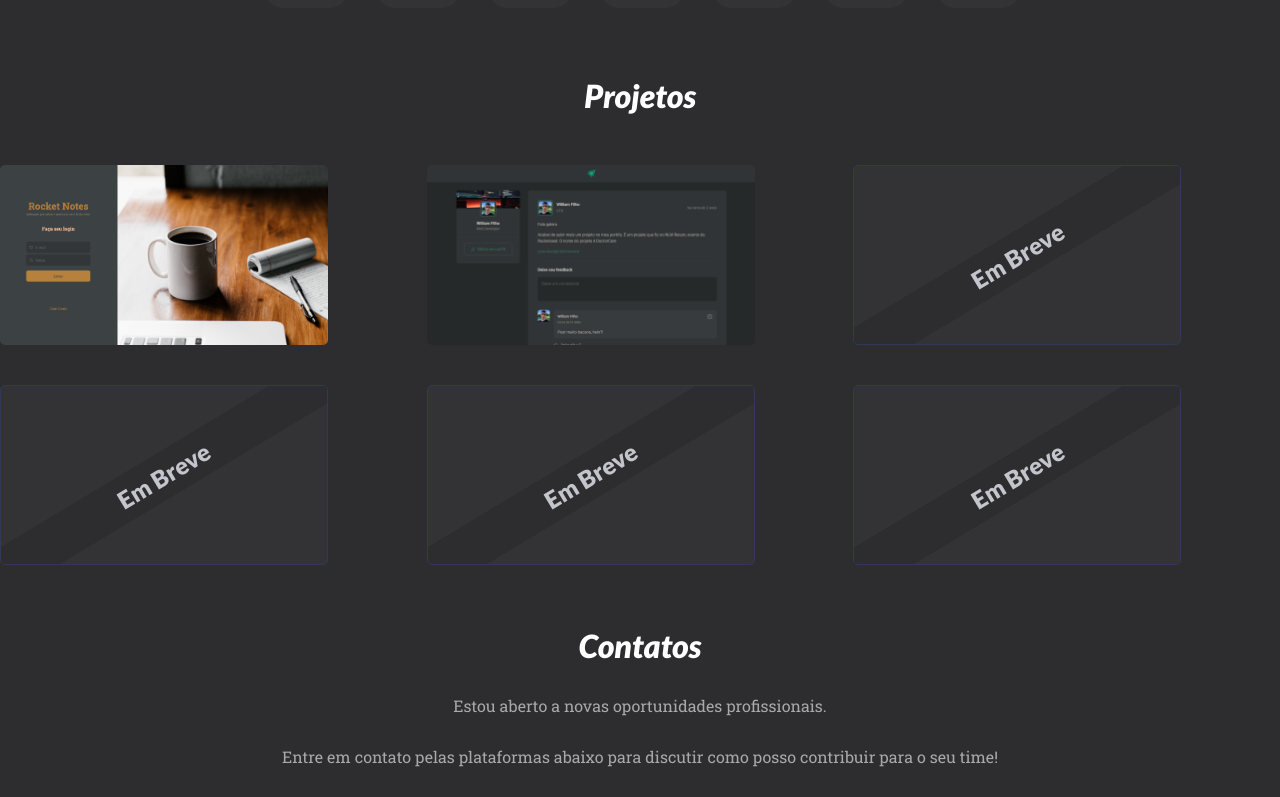
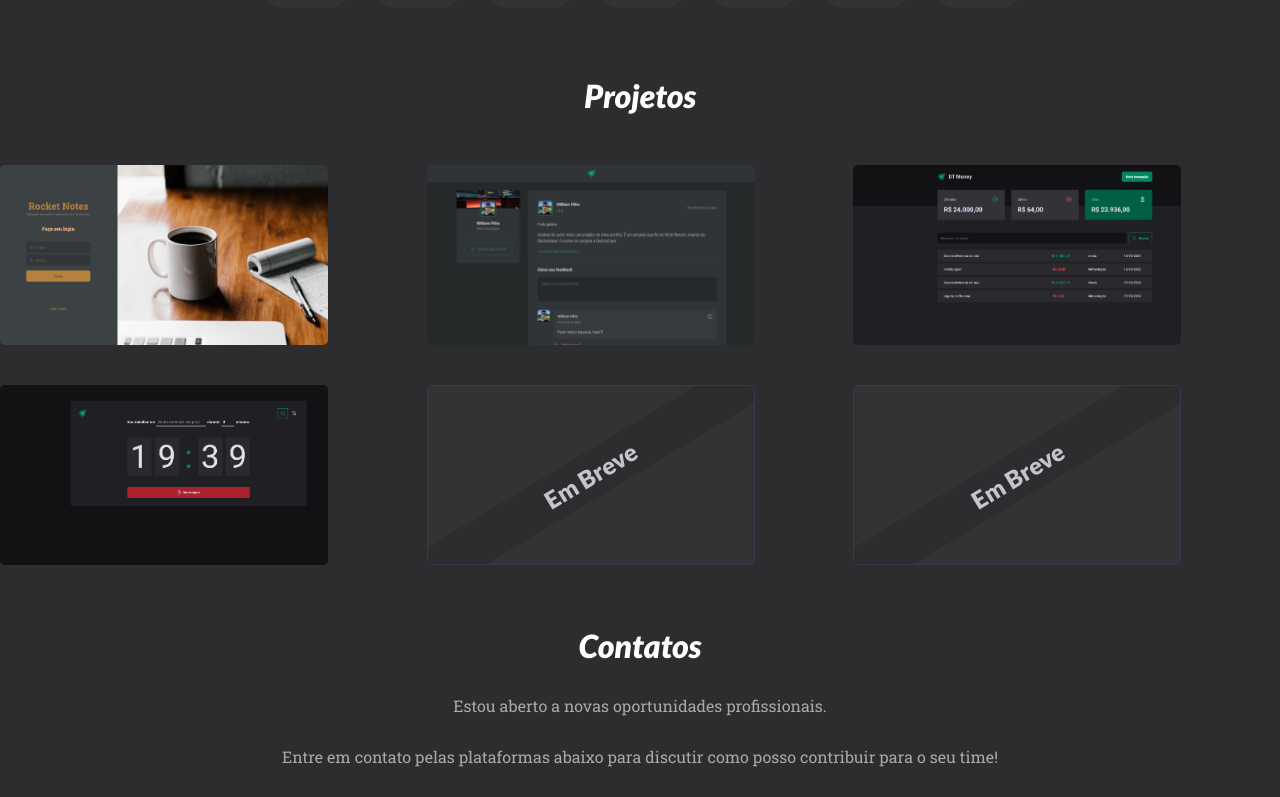
Before and after one commit to WilliamFilh0/Portfolio, a React (Vite) app: page / in a window 1280 px wide. Shown: the part 1203-2000 px from the top of the page. Built offline with nearby package versions, Linux system fonts and the light colour scheme.

Commit message:
feat: add project images to the projects section

```diff
--- a/src/components/Projects/index.jsx
+++ b/src/components/Projects/index.jsx
@@ -7,12 +7,12 @@ import {
   HeaderContainer,
   ProjectFeed,
   ProjectRocketNotes,
-  ProjectTrips,
-  Teste1,
+  ProjectTimer,
   Teste2,
   Teste3,
   TexComingSoonMessagete,
   ProjectsContainer,
+  ProjectDtMoney,
 } from "./styles";
 
 import { RocketWrapper } from "../Modals/rocketWrapper/index";
@@ -43,13 +43,9 @@ export function Projects({ id }) {
             <FeedWrapper></FeedWrapper>
           </Dialog.Root>
 
-          <ProjectTrips>
-            {" "}
-            <TexComingSoonMessagete>Em Breve</TexComingSoonMessagete>
-          </ProjectTrips>
-          <Teste1>
-            <TexComingSoonMessagete>Em Breve</TexComingSoonMessagete>
-          </Teste1>
+          <ProjectDtMoney />
+
+          <ProjectTimer />
           <Teste2>
             {" "}
             <TexComingSoonMessagete>Em Breve</TexComingSoonMessagete>
--- a/src/components/Projects/styles.js
+++ b/src/components/Projects/styles.js
@@ -2,6 +2,8 @@ import styled from "styled-components";
 
 const Feed = new URL("../../assets/feed.png", import.meta.url);
 const RocketNotes = new URL("../../assets/rocketNotes.png", import.meta.url);
+const DtMoney = new URL("../../assets/dt-money.png", import.meta.url);
+const timer = new URL("../../assets/timer.png", import.meta.url);
 
 export const ProjectsContainer = styled.div`
   height: 100vh;
@@ -58,8 +60,8 @@ export const Container = styled.div`
   grid-template-rows: 1fr 1fr;
 
   grid-template-areas:
-    "ProjectRocketNotes  ProjectFeed ProjectTrips"
-    "Teste1 Teste2 Teste3";
+    "ProjectRocketNotes  ProjectFeed ProjectDtMoney"
+    "ProjectTimer Teste2 Teste3";
 
   margin-bottom: 12.5rem; //Tirar depois
 
@@ -100,7 +102,7 @@ export const Container = styled.div`
 
     grid-template-areas:
       "ProjectRocketNotes ProjectFeed "
-      "Teste1 ProjectTrips "
+      "ProjectDtMoney ProjectTimer"
       "Teste2  Teste3";
   }
 
@@ -118,8 +120,8 @@ export const Container = styled.div`
     grid-template-areas:
       "ProjectRocketNotes"
       "ProjectFeed"
-      "ProjectTrips"
-      "Teste1"
+      "ProjectDtMoney"
+      "ProjectTimer"
       "Teste2"
       "Teste3";
   }
@@ -207,27 +209,29 @@ export const ProjectFeed = styled.button`
   }
 `;
 
-export const ProjectTrips = styled.div`
-  grid-area: ProjectTrips;
+export const ProjectDtMoney = styled.button`
+  grid-area: ProjectDtMoney;
 
-  height: 20.313rem;
-  width: 32.813rem;
-  /* height: 325px;
-  width: 525px; */
+  height: 20.313rem; //325px
+  width: 32.813rem; //525px
 
   border-radius: 0.313rem;
 
-  /* background-color: green; */
-  background-color: rgba(53, 53, 55, 0.9);
-  border: 1px solid rgb(49, 57, 88);
+  background-image: url(${DtMoney});
 
-  position: relative;
+  background-size: cover;
 
-  display: flex;
-  align-items: center;
-  justify-content: center;
+  /* background-color: red; */
 
-  overflow: hidden;
+  transition: transform 1s;
+
+  &:hover {
+    transform: scale(1.1) translateY(-5px);
+    border: 1px solid #87ceeb;
+    cursor: pointer;
+  }
+
+  border: 0;
 
   @media (max-width: 1690px) {
     height: 18.2817rem; // 292px
@@ -244,27 +248,28 @@ export const ProjectTrips = styled.div`
   }
 `;
 
-export const Teste1 = styled.div`
-  grid-area: Teste1;
+export const ProjectTimer = styled.button`
+  grid-area: ProjectTimer;
+  margin-top: 1.25rem;
+
+  background-image: url(${timer});
 
   height: 20.313rem; //325px
-  width: 32.813rem; //525px;
-
-  margin-top: 1.25rem;
+  width: 32.813rem; //525px
 
   border-radius: 0.313rem;
 
-  /* background-color: orange; */
-  background-color: rgba(53, 53, 55, 0.9);
-  border: 1px solid rgb(49, 57, 88);
+  background-size: cover;
 
-  position: relative;
+  transition: transform 1s;
 
-  display: flex;
-  align-items: center;
-  justify-content: center;
+  &:hover {
+    transform: scale(1.1) translateY(-5px);
+    border: 1px solid #87ceeb;
+    cursor: pointer;
+  }
 
-  overflow: hidden;
+  border: 0;
 
   @media (max-width: 1690px) {
     height: 18.2817rem; // 292px
```
Also changed, not shown: src/assets/dt-money.png (added), src/assets/timer.png (added).
